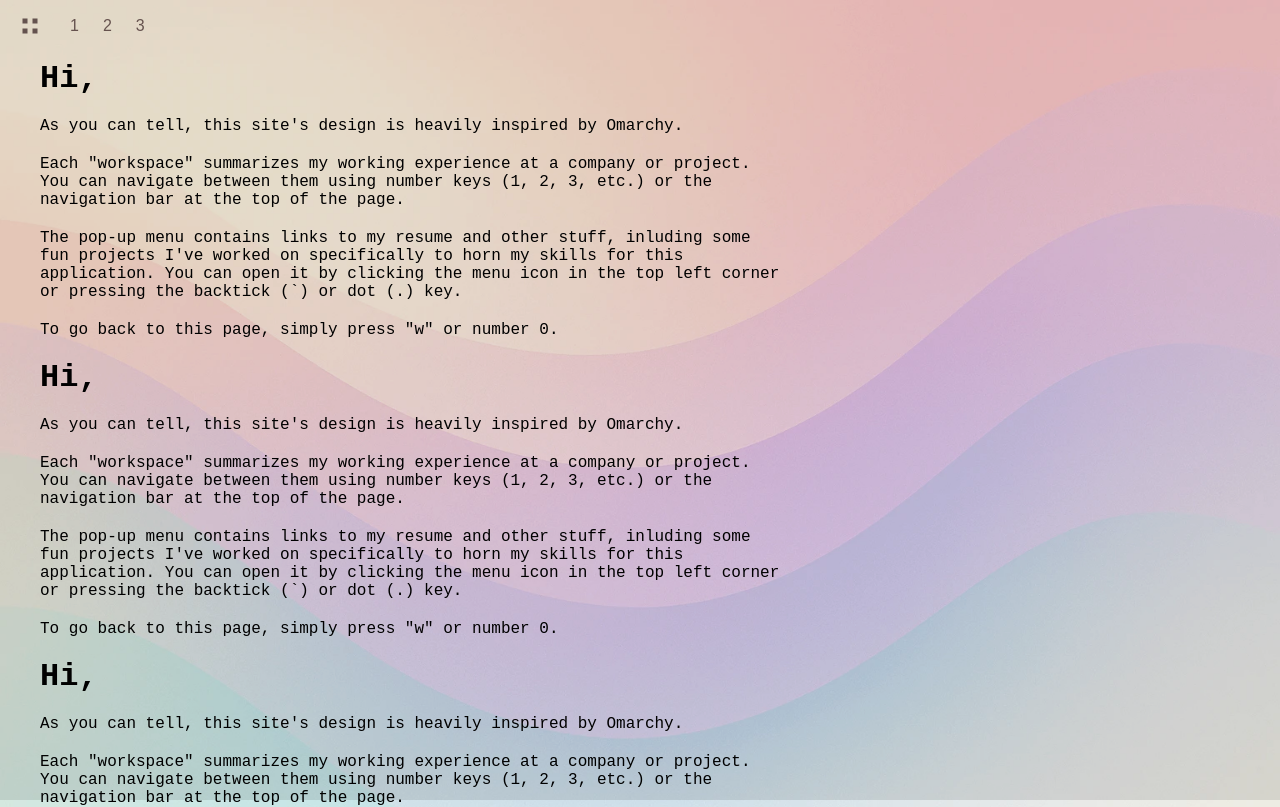
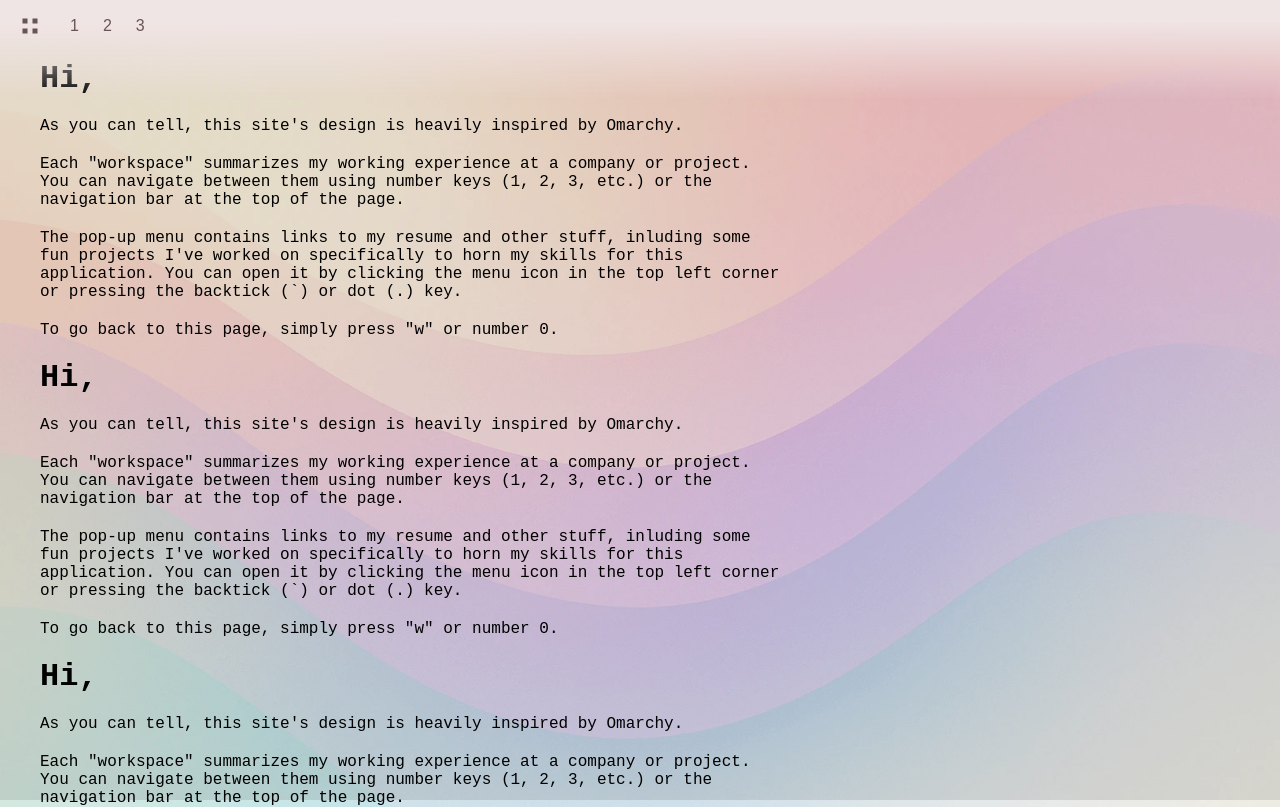
Before and after one commit to hienlt21293/37signalsCV, a plain HTML site: page index.html in a window 1280 px wide. Shown: the top 807 px of the page. Drawn offline with Linux system fonts and the light colour scheme; no server answers.

Commit message:
Add fading effect for top navigation bar

```diff
--- a/style.css
+++ b/style.css
@@ -19,6 +19,18 @@ body, html {
   background: url('background.webp') no-repeat center center/cover;
   background-attachment: fixed;
   color: rgb(0, 0, 0);
+}
+
+body::before {
+  content: '';
+  position: fixed;
+  top: 0;
+  left: 0;
+  width: 100%;
+  height: 100px; /* Adjust the height of the fade effect */
+  background: linear-gradient(to bottom, rgba(240, 229, 229, 1) 20%, rgba(240, 229, 229, 0) 100%);
+  z-index: 2; /* Make sure it's above the content but below the nav */
+  pointer-events: none; /* Allow clicks to go through */
 }
 
 /* VERY HIGH z-index and fixed positioning for nav and popup to always be on top */
@@ -115,7 +127,7 @@ body, html {
 }
 
 .popup li.selected {
-  background-color: rgba(67, 46, 46, 0.79);
+  background-color: rgba(255, 255, 255, 0.2);
   border-radius: 4px;
   color: gold;
 }
```
